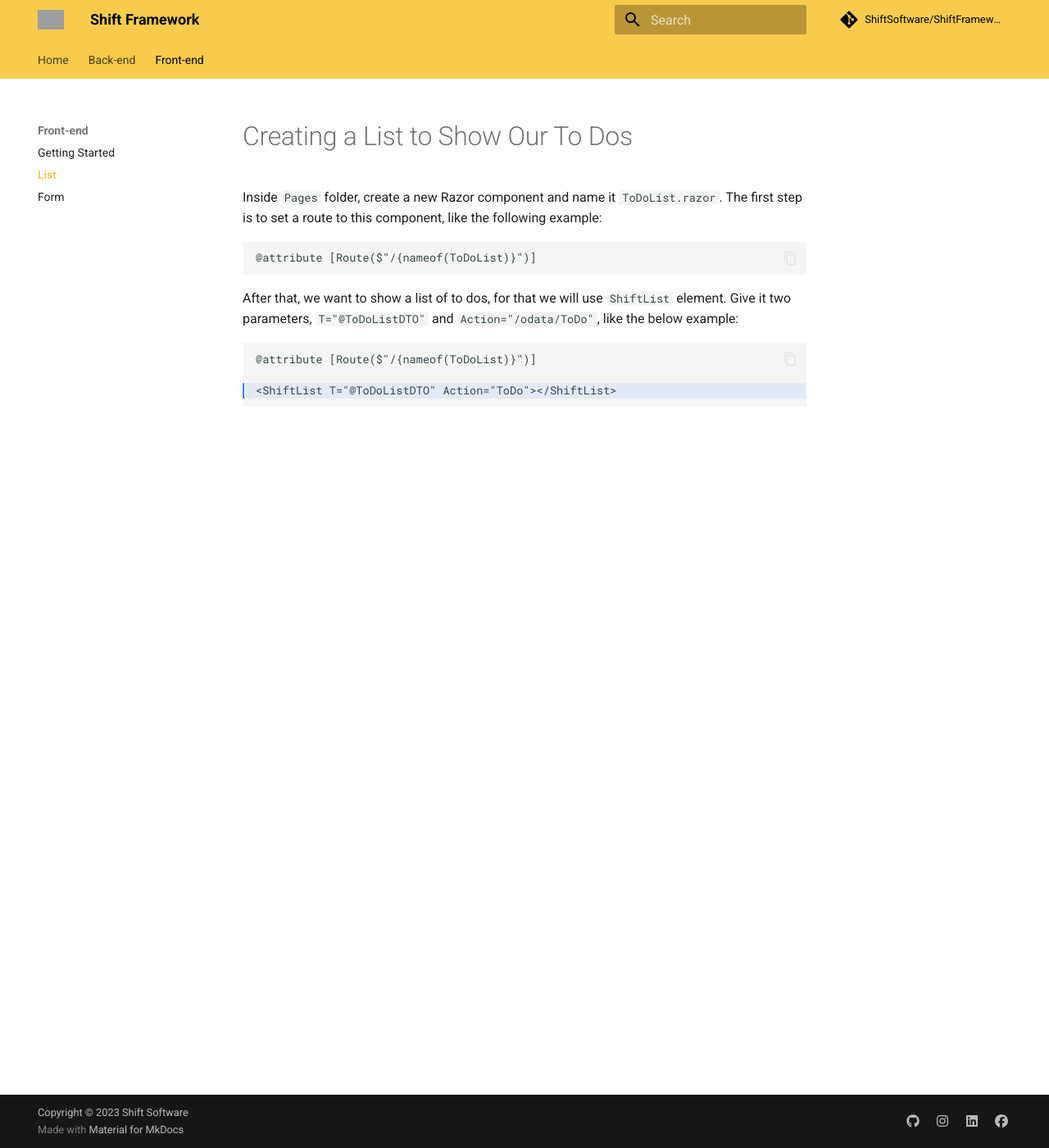
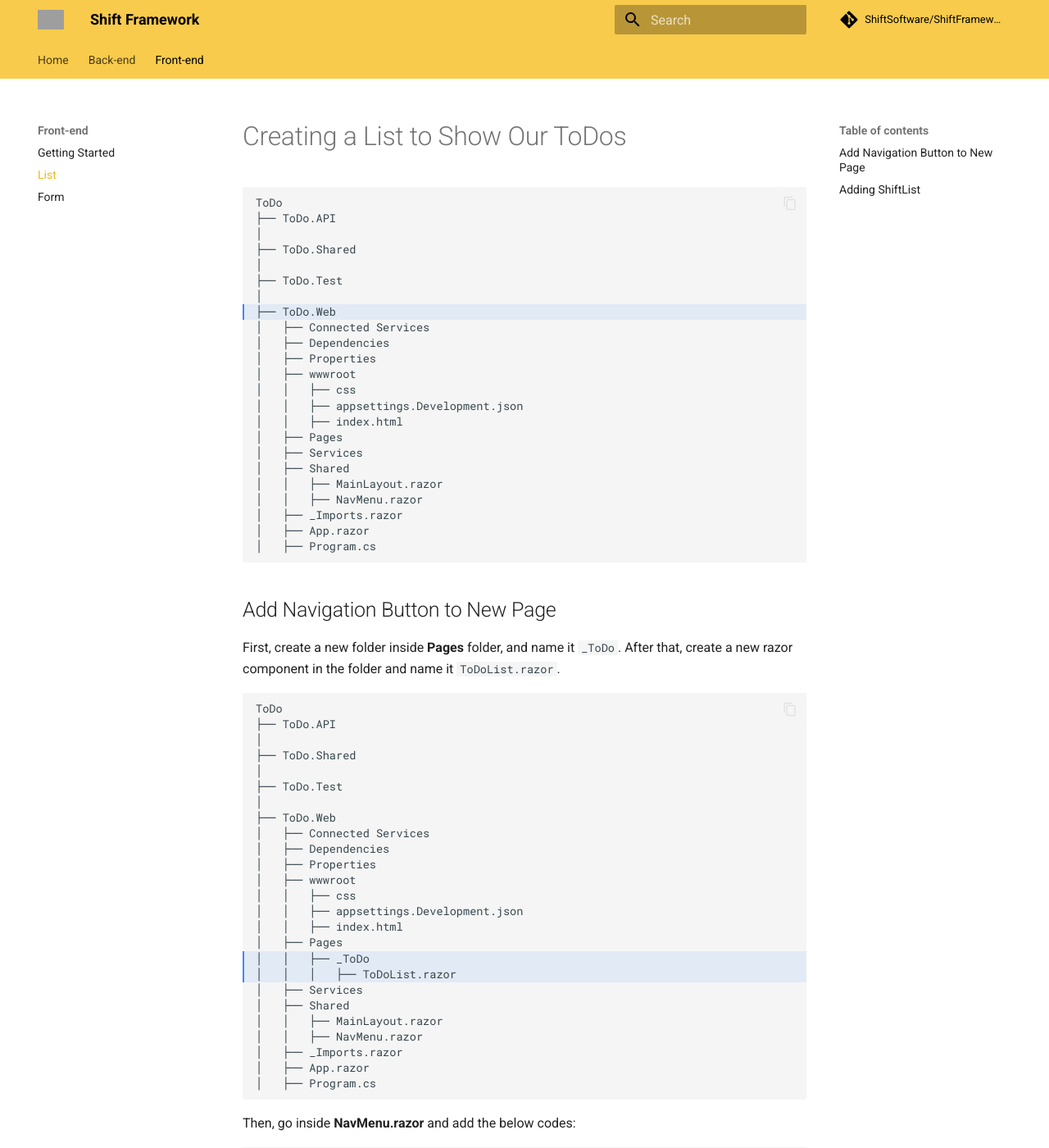
Before and after one commit to ShiftSoftware/ShiftFrameworkWebsite, an MkDocs documentation site: the page built from docs/front-end/list.md, in a window 1280 px wide and 1400 px high. Shown: the whole window at 82% size. Built offline with MkDocs 1.6.1 and Material for MkDocs 9.7.7, drawn with Linux system fonts in a browser that asks for light colours; comment, search, counter and statistics services are not loaded; some of the changed text lies outside the part shown; grey boxes are pictures that could not be loaded.

Commit message:
Update list.md

````diff
--- a/docs/front-end/list.md
+++ b/docs/front-end/list.md
@@ -1,15 +1,96 @@
-# Creating a List to Show Our To Dos
+# Creating a List to Show Our ToDos
 
-Inside ``Pages`` folder, create a new Razor component and name it ``ToDoList.razor``. The first step is to set a route to this component, like the following example:
+``` hl_lines="8"
+ToDo
+├── ToDo.API
+│
+├── ToDo.Shared
+│
+├── ToDo.Test
+│
+├── ToDo.Web
+│   ├── Connected Services
+│   ├── Dependencies
+│   ├── Properties
+│   ├── wwwroot
+│   │   ├── css
+│   │   ├── appsettings.Development.json
+│   │   ├── index.html
+│   ├── Pages
+│   ├── Services
+│   ├── Shared
+│   │   ├── MainLayout.razor
+│   │   ├── NavMenu.razor
+│   ├── _Imports.razor
+│   ├── App.razor
+│   ├── Program.cs
+```
+
+## Add Navigation Button to New Page
+
+First, create a new folder inside **Pages** folder, and name it ``_ToDo``. After that, create a new razor component in the folder and name it ``ToDoList.razor``.
+
+``` hl_lines="17-18"
+ToDo
+├── ToDo.API
+│
+├── ToDo.Shared
+│
+├── ToDo.Test
+│
+├── ToDo.Web
+│   ├── Connected Services
+│   ├── Dependencies
+│   ├── Properties
+│   ├── wwwroot
+│   │   ├── css
+│   │   ├── appsettings.Development.json
+│   │   ├── index.html
+│   ├── Pages
+│   │   ├── _ToDo
+│   │   │   ├── ToDoList.razor
+│   ├── Services
+│   ├── Shared
+│   │   ├── MainLayout.razor
+│   │   ├── NavMenu.razor
+│   ├── _Imports.razor
+│   ├── App.razor
+│   ├── Program.cs
+```
+
+Then, go inside **NavMenu.razor** and add the below codes:
+
+``` razor hl_lines="1 3"
+@using ToDo.Web.Pages._ToDo;
+<MudNavMenu>
+    <MudNavLink Href="@($"/{nameof(ToDoList)}")" Match="NavLinkMatch.All" Icon="@Icons.Material.Outlined.Task">To Do</MudNavLink>
+</MudNavMenu>
+
+@code {
+    [Parameter] public bool isDrawerOpen { get; set; }
+}
+```
+
+## Adding ShiftList
+
+Inisde **ToDoList.razor** file, delete the whole code and write the following code:
 
 ``` razor
 @attribute [Route($"/{nameof(ToDoList)}")]
+
+@using Syncfusion.Blazor.Grids
+@using ToDo.Shared.DTOs.ToDo
+
+<ShiftList Action="/ToDo"
+           Title="ToDo List"
+           T="ToDoListDTO"
+           ComponentType="typeof(ToDoForm)"
+           EnablePdfExport
+           AutoGenerateColumns="false"
+           EnableCsvExcelExport>
+    <ColumnTemplate>
+        <GridColumn HeaderText="Title" Field="@nameof(ToDoListDTO.Title)" />
+        <GridColumn HeaderText="Description" Field="@nameof(ToDoListDTO.Description)" />
+    </ColumnTemplate>
+</ShiftList>
 ```
-
-After that, we want to show a list of to dos, for that we will use ``ShiftList`` element. Give it two parameters, ``T="@ToDoListDTO"`` and ``Action="/odata/ToDo"``, like the below example:
-
-``` razor hl_lines="3"
-@attribute [Route($"/{nameof(ToDoList)}")]
-
-<ShiftList T="@ToDoListDTO" Action="ToDo"></ShiftList>
-```
````
